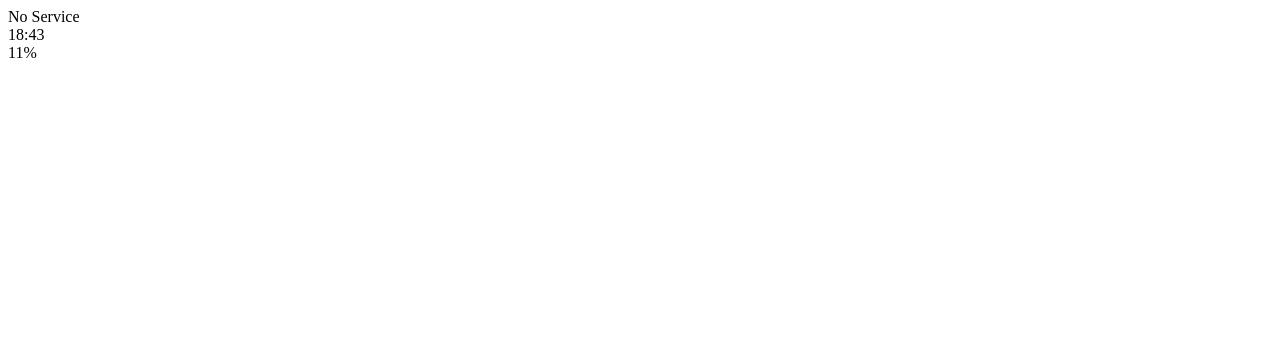
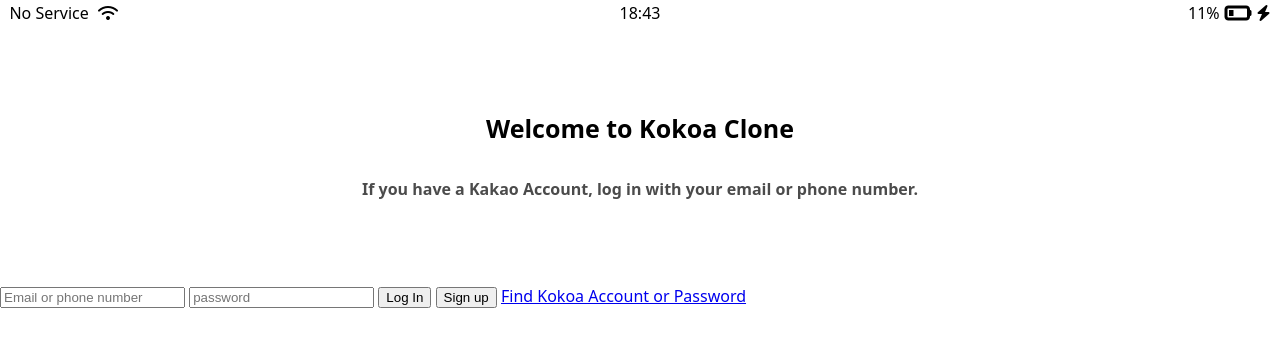
Before and after one commit to heyhjs/kokoaClone, a plain HTML site: page index.html in a window 1280 px wide. Drawn offline with Linux system fonts and the light colour scheme.

Commit message:
update status-bar and welcome-header

```diff
--- /dev/null
+++ b/css/reset.css
@@ -0,0 +1,129 @@
+/* http://meyerweb.com/eric/tools/css/reset/
+   v2.0 | 20110126
+   License: none (public domain)
+*/
+
+html,
+body,
+div,
+span,
+applet,
+object,
+iframe,
+h1,
+h2,
+h3,
+h4,
+h5,
+h6,
+p,
+blockquote,
+pre,
+a,
+abbr,
+acronym,
+address,
+big,
+cite,
+code,
+del,
+dfn,
+em,
+img,
+ins,
+kbd,
+q,
+s,
+samp,
+small,
+strike,
+strong,
+sub,
+sup,
+tt,
+var,
+b,
+u,
+i,
+center,
+dl,
+dt,
+dd,
+ol,
+ul,
+li,
+fieldset,
+form,
+label,
+legend,
+table,
+caption,
+tbody,
+tfoot,
+thead,
+tr,
+th,
+td,
+article,
+aside,
+canvas,
+details,
+embed,
+figure,
+figcaption,
+footer,
+header,
+hgroup,
+menu,
+nav,
+output,
+ruby,
+section,
+summary,
+time,
+mark,
+audio,
+video {
+  margin: 0;
+  padding: 0;
+  border: 0;
+  font-size: 100%;
+  font: inherit;
+  vertical-align: baseline;
+}
+/* HTML5 display-role reset for older browsers */
+article,
+aside,
+details,
+figcaption,
+figure,
+footer,
+header,
+hgroup,
+menu,
+nav,
+section {
+  display: block;
+}
+body {
+  line-height: 1;
+}
+ol,
+ul {
+  list-style: none;
+}
+blockquote,
+q {
+  quotes: none;
+}
+blockquote:before,
+blockquote:after,
+q:before,
+q:after {
+  content: "";
+  content: none;
+}
+table {
+  border-collapse: collapse;
+  border-spacing: 0;
+}
--- /dev/null
+++ b/css/status-bar.css
@@ -0,0 +1,28 @@
+.status-bar {
+  display: flex;
+  justify-content: center;
+  padding: 5px 3px;
+}
+
+.status-bar__column {
+  width: 33%;
+}
+
+.status-bar__column:first-child span {
+  margin-right: 5px;
+}
+
+.status-bar__column:nth-child(2) {
+  display: flex;
+  justify-content: center;
+}
+
+.status-bar__column:last-child {
+  display: flex;
+  justify-content: flex-end;
+  align-items: center;
+}
+
+.status-bar__column .fa-battery-quarter {
+  margin: 0px 5px;
+}
--- /dev/null
+++ b/css/styles.css
@@ -0,0 +1,26 @@
+@import "reset.css";
+@import "status-bar.css";
+
+body {
+  font-family: system-ui, -apple-system, BlinkMacSystemFont, "Segoe UI", Roboto,
+    Oxygen, Ubuntu, Cantarell, "Open Sans", "Helvetica Neue", sans-serif;
+}
+
+.welcome-header {
+  margin: 90px 0px;
+  text-align: center;
+  display: flex;
+  flex-direction: column;
+  align-items: center;
+  font-weight: 600;
+}
+
+.welcome-header__title {
+  margin-bottom: 40px;
+  font-size: 25px;
+}
+
+.welcome-header__text {
+  width: 60%;
+  opacity: 0.7;
+}
--- a/index.html
+++ b/index.html
@@ -1,25 +1,44 @@
 <!DOCTYPE html>
 <html lang="en">
   <head>
+    <link rel="stylesheet" href="css/styles.css" />
+
     <meta charset="UTF-8" />
     <meta http-equiv="X-UA-Compatible" content="IE=edge" />
     <meta name="viewport" content="width=device-width, initial-scale=1.0" />
     <title>Welcome to Kokoa Talk</title>
   </head>
   <body>
-    <div id="status-bar">
+    <div class="status-bar">
       <div class="status-bar__column">
         <span>No Service</span>
-        <!-- TODO: Wifi Icon -->
+        <i class="fa-solid fa-wifi"></i>
       </div>
       <div class="status-bar__column">
         <span>18:43</span>
       </div>
       <div class="status-bar__column">
         <span>11%</span>
-        <!-- TODO: Battery Icon -->
-        <!-- TODO: Lightning Icon -->
+        <i class="fa-solid fa-battery-quarter fa-xl"></i>
+        <i class="fa-sharp fa-solid fa-bolt"></i>
       </div>
     </div>
+    <header class="welcome-header">
+      <h1 class="welcome-header__title">Welcome to Kokoa Clone</h1>
+      <p class="welcome-header__text">
+        If you have a Kakao Account, log in with your email or phone number.
+      </p>
+    </header>
+    <form id="login-form">
+      <input type="text" placeholder="Email or phone number" />
+      <input type="password" placeholder="password" />
+      <input type="submit" value="Log In" />
+      <input type="submit" value="Sign up" />
+      <a href="#">Find Kokoa Account or Password</a>
+    </form>
+    <script
+      src="https://kit.fontawesome.com/7fc8640636.js"
+      crossorigin="anonymous"
+    ></script>
   </body>
 </html>
```
